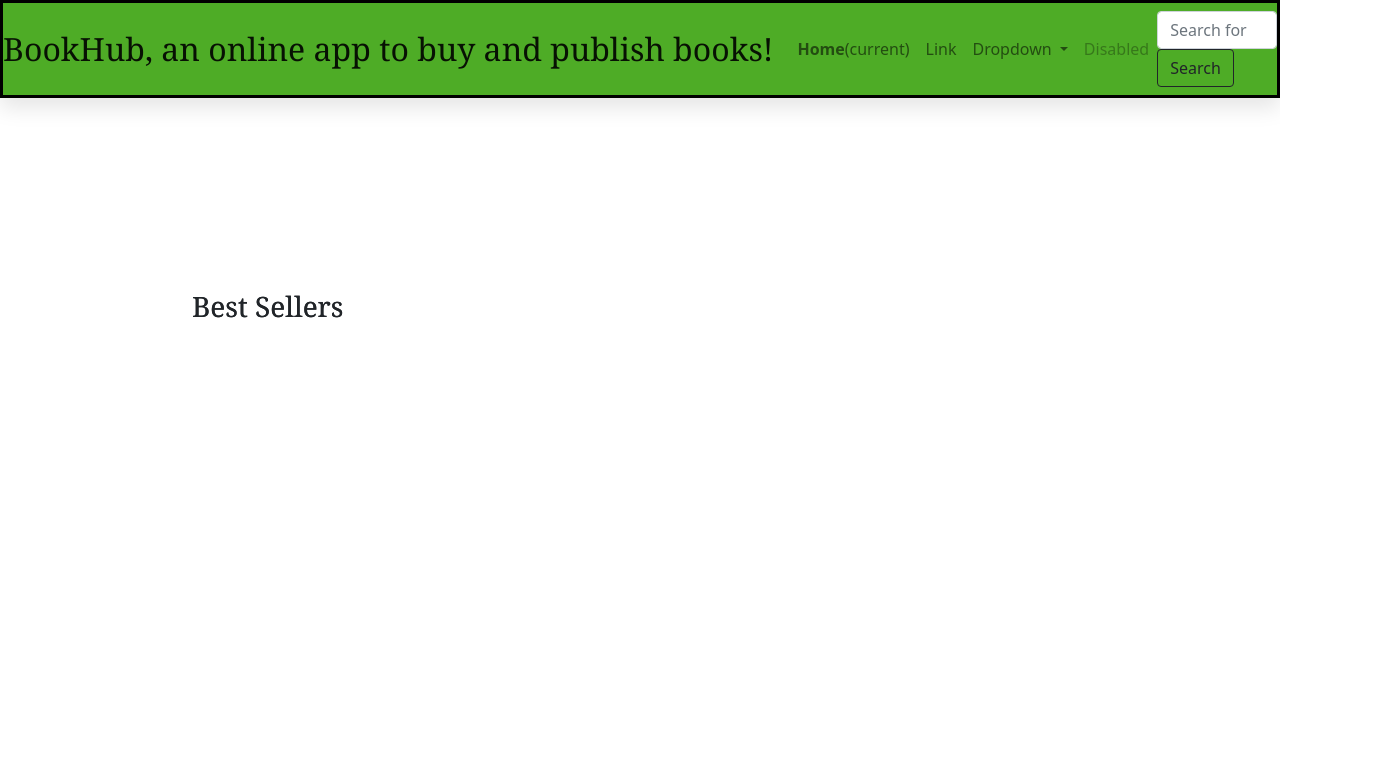
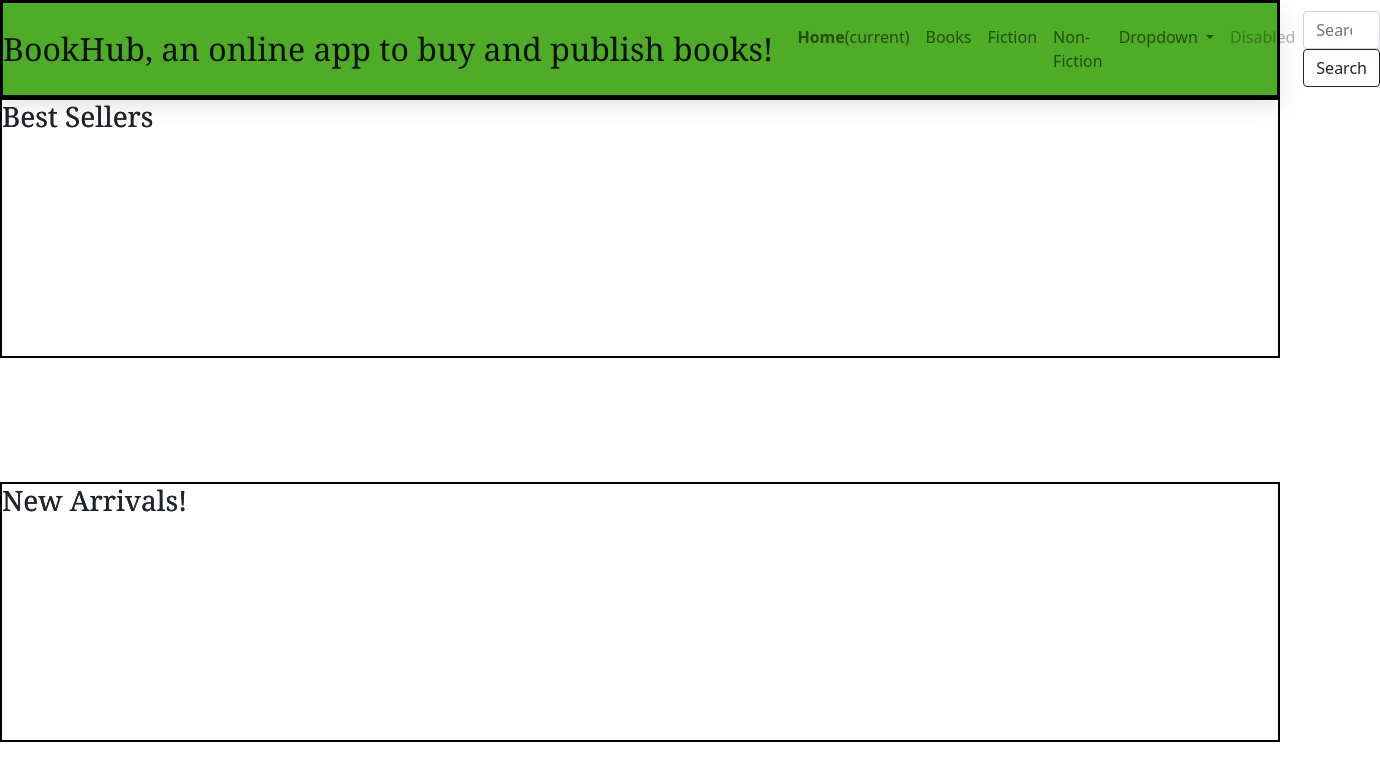
Before and after one commit to T-Henderson/fullStackProjects, an Angular app in the folder bookhub/: page / in a window 1280 px wide. Shown: the top 780 px of the page, 1380 px wide, since content can reach past the window. Built offline with nearby package versions, Linux system fonts and the light colour scheme.

Commit message:
Improvements to homepage

```diff
--- a/bookhub/src/app/app.component.html
+++ b/bookhub/src/app/app.component.html
@@ -12,7 +12,13 @@
         <a class="nav-link" href="#"><b>Home</b><span class="sr-only">(current)</span></a>
       </li>
       <li class="nav-item">
-        <a class="nav-link" href="#">Link</a><!--this will become login page. it should then redirect you to home with your name showing-->
+        <a class="nav-link" href="#">Books</a><!--this will become login page. it should then redirect you to home with your name showing-->
+      </li>
+      <li class="nav-item">
+        <a class="nav-link" href="#">Fiction</a><!--href will be changed to routerLink-->
+      </li>
+      <li class="nav-item">
+        <a class="nav-link" href="#">Non-Fiction</a><!--href will be changed to routerLink-->
       </li>
       <li class="nav-item dropdown">
         <a class="nav-link dropdown-toggle" href="#" id="navbarDropdown" role="button" data-toggle="dropdown" aria-haspopup="true" aria-expanded="false">
--- a/bookhub/src/app/homepage/homepage.component.css
+++ b/bookhub/src/app/homepage/homepage.component.css
@@ -1,30 +1,34 @@
 .h3 {
     font-family: Georgia, 'Times New Roman', Times, serif;
     font-size: 100%;
-    text-align: center;
+    text-align: left;
+    position: absolute;
+    top: 0;
+    left: 0;
+
     /*text will need to be placed near top of box*/
 }
 
 .bestSellerContainer {
-    padding: 15%;
+    padding: 10%;
     margin: auto;
-    /*border: 2px solid black;
+    border: 2px solid black;
     /*space is introduced to split box model from other parts*/
     position: absolute;
     left: 0px;
-    width: fit-content;
+    width: 100%;
 }
 /*will need to make website responsive to min/max because
 it looks god awful when minimized
 */
 .newArrivalsContainer {
-    padding: 15%;
-    margin: 40% auto;
-    /*border: 2px solid black;
+    padding: 10%;
+    margin: 30% auto;
+    border: 2px solid black;
     /*space is introduced to split box model from other parts*/
     position: absolute;
     left: 0px;
-    width: fit-content;
+    width: 100%;
 }
 
 .messageBoardContainer {
--- a/bookhub/src/app/homepage/homepage.component.html
+++ b/bookhub/src/app/homepage/homepage.component.html
@@ -9,15 +9,14 @@
 </div>
 
 
-<!--<div class="newArrivalsContainer">
+<div class="newArrivalsContainer">
     <div class="h3">
         <h3>New Arrivals!</h3>
     </div>
 
-        the same thing should be done here that's done for the best sellers
+        <!--the same thing should be done here that's done for the best sellers-->
 
-    <app-books></app-books>
-</div>-->
+</div>
 
 <!--
     <div class="messageBoardContainer">
```
